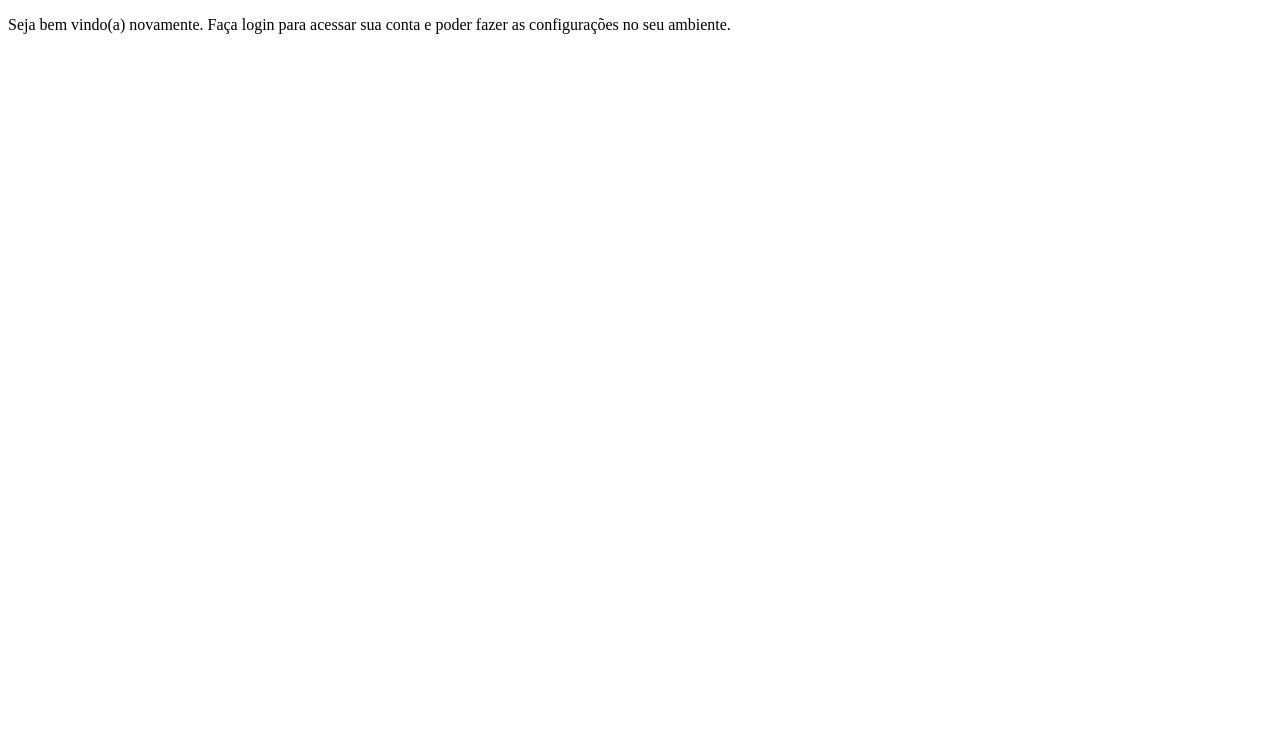
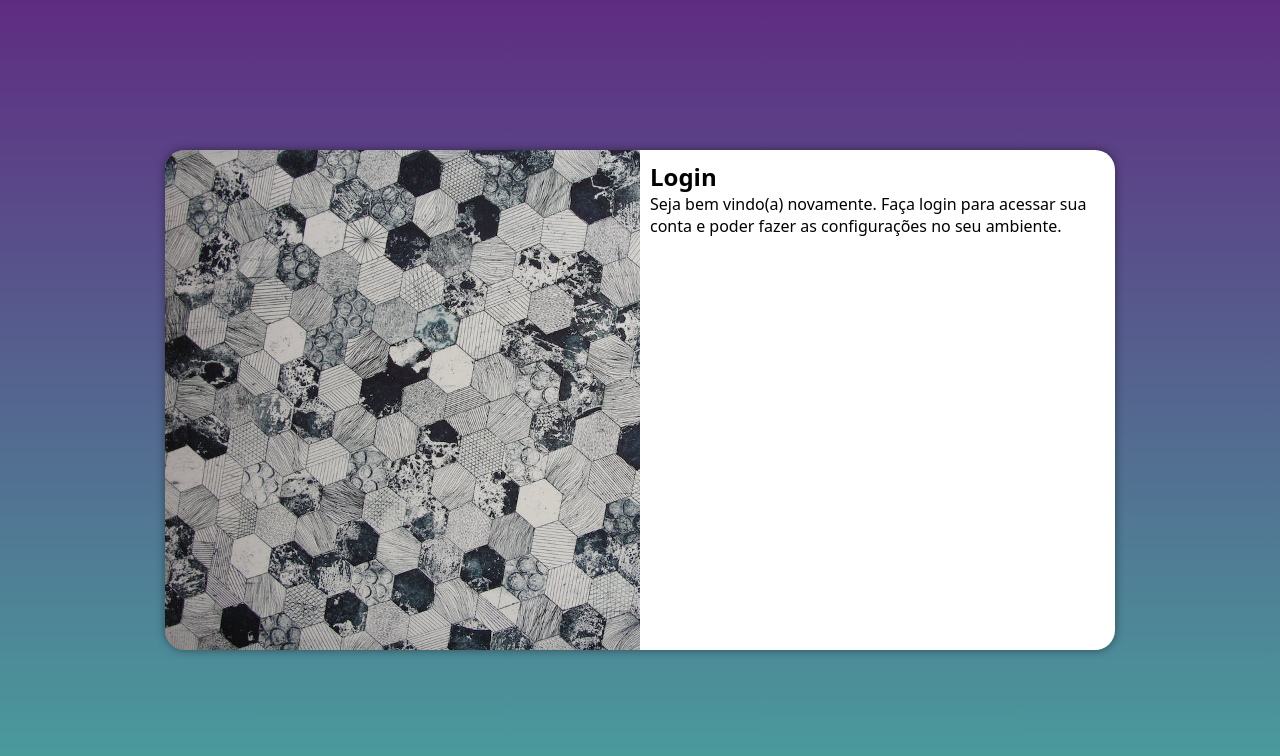
Before and after one commit to adriano-mendes/projeto-login, a plain HTML site: page index.html in a window 1280 px wide. Drawn offline with Linux system fonts and the light colour scheme.

Commit message:
media query para outras telas

```diff
--- /dev/null
+++ b/estilos/mediaquery.css
@@ -0,0 +1,43 @@
+@charset "UTF-8";
+
+@media screen and (min-width: 768px) and (max-width: 992px) {
+    body {
+        background-image: linear-gradient(to top, #49a09d, #5f2c82)
+    }
+
+    section#login {
+        width: 90vw;
+    }
+
+    section#login > div#imagem {
+        float: left;
+        width: 30%;
+        height: 100%;
+    }
+
+    section#login > div#formulario {
+        float: right;
+        width: 70%
+    }
+}
+
+@media screen and (min-width: 992px) {
+    body {
+        background-image: linear-gradient(to top, #49a09d, #5f2c82)
+    }
+
+    section#login {
+        width: 950px;
+    }
+
+    section#login > div#imagem {
+        float: left;
+        width: 50%;
+        height: 100%;
+    }
+
+    section#login > div#formulario {
+        float: right;
+        width: 50%;
+    }
+}
--- a/estilos/style.css
+++ b/estilos/style.css
@@ -5,3 +5,50 @@
     Verde: #49a09d
     Lilás: #5f2c82
 */
+
+* {
+    font-family: system-ui, -apple-system, BlinkMacSystemFont, 'Segoe UI', Roboto, Oxygen, Ubuntu, Cantarell, 'Open Sans', 'Helvetica Neue', sans-serif;
+    padding: 0px;
+    margin: 0px;
+    box-sizing: border-box;
+}
+
+body, html {
+    background-color: #5f2c82;
+    height: 100vh;
+    width: 100vw;
+}
+
+main {
+    position: relative;
+    height: 100vh;
+    width: 100vw;
+}
+
+section#login {
+    position: absolute;
+    top: 50%;
+    left: 50%;
+    transform: translate(-50%, -50%);
+    overflow: hidden;
+    background-color: white;
+    width: 250px;
+    height: 500px;
+    border-radius: 20px;
+    box-shadow: 0px 0px  10px rgba(0, 0, 0, 0.445);
+    transition: width .5s, height .5s;
+    transition-timing-function: ease;
+}
+
+section#login > div#imagem {
+    background: #5f2c82 url(../imagens/pexels.jpeg) no-repeat;
+    background-size: cover;
+    background-position: left bottom;
+    height: 200px;
+    display: block;
+}
+
+section#login > div#formulario {
+    padding: 10px;
+    display: block;
+}
--- a/index.html
+++ b/index.html
@@ -6,6 +6,7 @@
     <meta name="viewport" content="width=device-width, initial-scale=1.0">
     <title>Login</title>
     <link rel="stylesheet" href="estilos/style.css">
+    <link rel="stylesheet" href="estilos/mediaquery.css">
 </head>
 <body>
     <main>
@@ -13,7 +14,8 @@
             <div id="imagem">
 
             </div>
-            <div id="form">
+            <div id="formulario">
+                <h1>Login</h1>
                 <p>Seja bem vindo(a) novamente. Faça login para acessar sua conta e poder fazer as configurações no seu ambiente.</p>
                 <form action="login.php" method="post">
 
```
